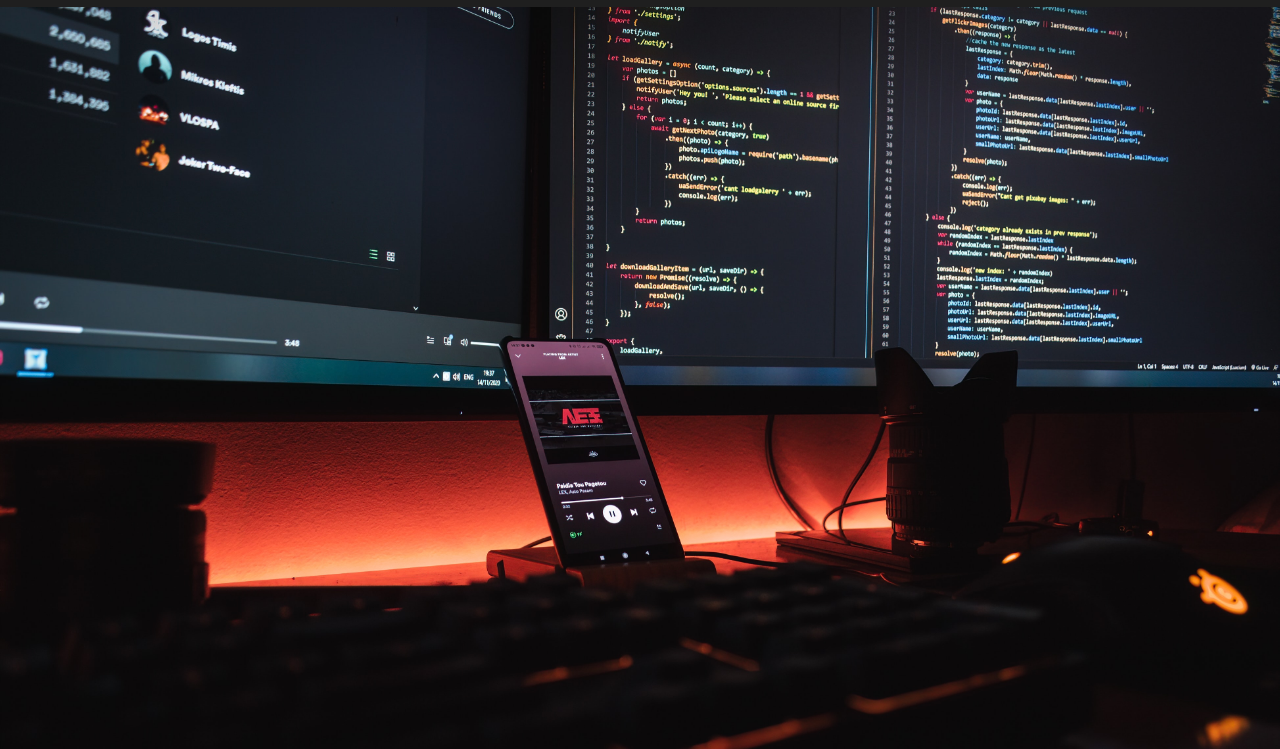
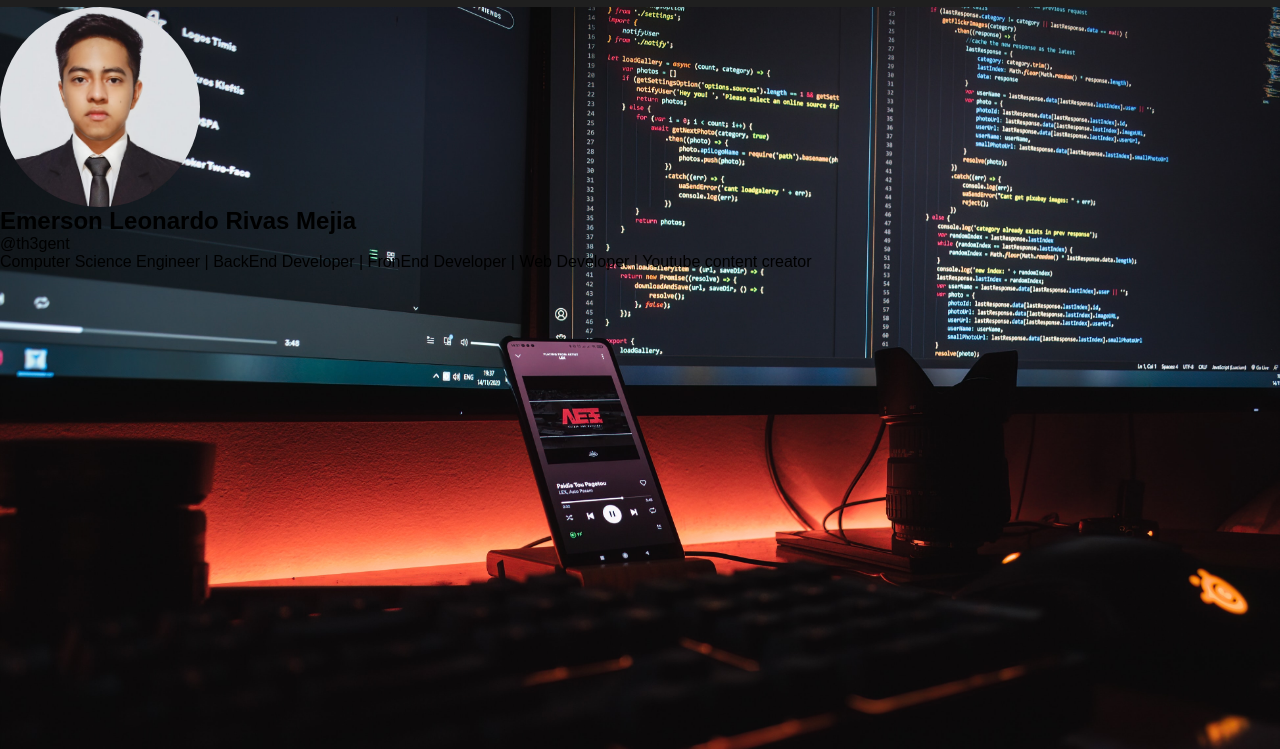
Before and after one commit to lrivas3/pre-portfolio, a plain HTML site: page index.html in a window 1280 px wide. Shown: the part 63-812 px from the top of the page. Drawn offline with Linux system fonts and the light colour scheme.

Commit message:
Clase 11 Estilizando el Hero: elementos encima imágenes

```diff
--- a/css/style.css
+++ b/css/style.css
@@ -10,6 +10,15 @@ body {
     font-family: Arial, Helvetica, sans-serif;
 }
 
+.img-container {
+    display: flex;
+}
+
+.img-container img {
+    width: 100%;
+}
+
+
 /* FIN DE Estilos generales */
 
 /*Estilos del header*/
@@ -17,17 +26,6 @@ body {
 header {
     background: #1f1f1f;
     padding: 10px 50px;
-}
-
-/* FIN DE Estilos del header*/
-
-
-.img-container {
-    display: flex;
-}
-
-.img-container img {
-    width: 100%;
 }
 
 #logo {
@@ -38,3 +36,29 @@ header {
     border-radius: 100%;
     border: 1px solid #1F2430;
 }
+/* FIN DE Estilos del header*/
+
+
+/* Estilos del hero */
+#hero {
+    position: relative;
+}
+
+#hero #computadora {
+    display: inline-block;
+    width: 100%;
+}
+
+#hero .info-container {
+    position: absolute;
+    top: 0;
+    left: 0;
+}
+
+#hero .info-container #foto {
+    width: 200px;
+}
+
+#hero .info-container #foto img {
+    border-radius: 100%;
+}
```
